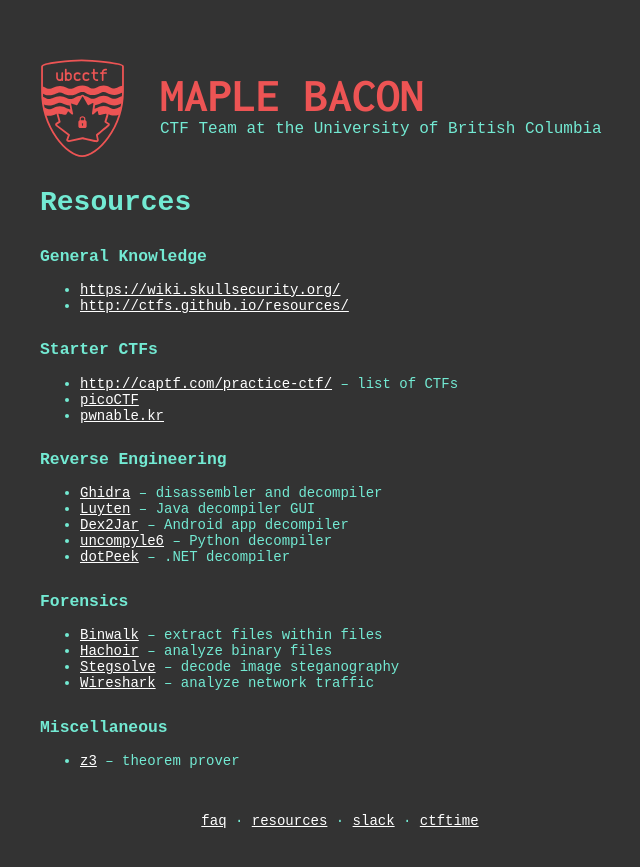
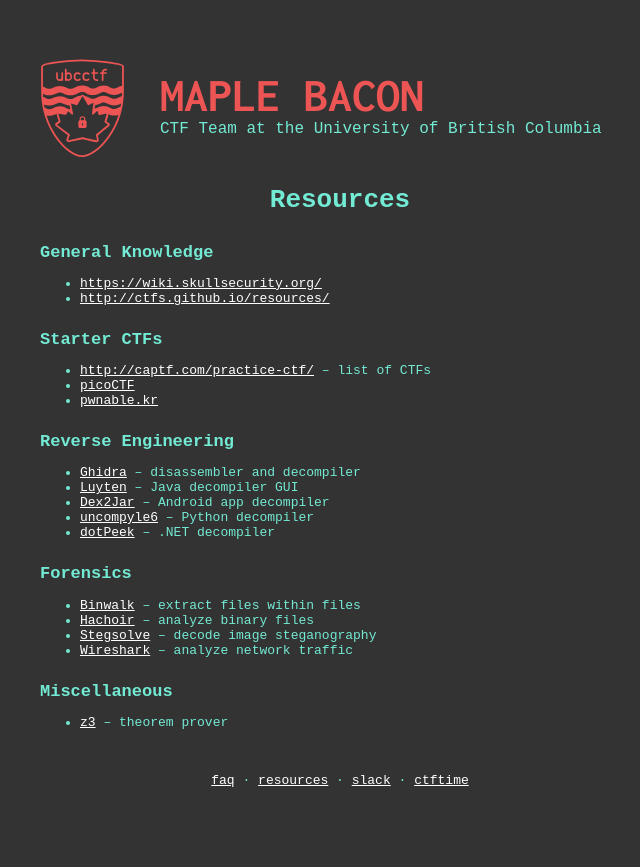
Before and after one commit to ubcctf/ubcctf.github.io, a Jekyll site: the page built from resources.md, in a window 1280 px wide. Shown: the top 867 px of the page, without its empty margins (300-940 px from the left). Built offline with Jekyll 4.4.1, drawn with Linux system fonts in a browser that asks for light colours; some web fonts are replaced.

Commit message:
Adjust site styling

```diff
--- a/_sass/main.scss
+++ b/_sass/main.scss
@@ -2,7 +2,7 @@
 $blue: #73ead3;
 $body-font: 'Overpass Mono', monospace;
 $title-font: 'Inconsolata', monospace;
-$body-font-size: 14px;
+$body-font-size: 13px;
 
 body {
     background-color: #333333;
@@ -37,24 +37,31 @@
     padding-top: 50px;
     margin: 0 auto;
     text-align: center;
+    font-size: 15px;
 }
 
 .section {
     font-size: $body-font-size;
 }
 
-h3 {
-    padding-top: 10px;
-}
-
-p {
-    font-size: $body-font-size * 0.9;
-}
-
 #logo {
     height: 100%;
     float: left;
     padding-right: 35px;
+}
+
+footer {
+    margin-bottom: 25px;
+}
+
+h1 {
+    padding-top: 10px;
+    text-align: center;
+}
+
+h2 {
+    padding-top: 10px;
+    font-size: 17px;
 }
 
 footer {
@@ -72,10 +79,6 @@
     text-decoration-style: wavy;
 }
 
-h1 {
-    padding-top: 10px
-}
-
 @media only screen and (max-width: 600px) {
     #container {
       width: 100%;
@@ -83,6 +86,7 @@
 
     #title-section {
         text-align: center;
+        height: auto;
     }
 
     #logo {
@@ -93,8 +97,8 @@
         padding-bottom: 35px;
     }
 
-    #title-section {
-        height: auto;
-        padding: 50px;
+    .section {
+        margin: 0 auto 25px;
+        width: 95%;
     }
   }
--- a/resources.md
+++ b/resources.md
@@ -5,19 +5,19 @@
 
 # Resources
 
-### General Knowledge
+## General Knowledge
 
 - [https://wiki.skullsecurity.org/](https://wiki.skullsecurity.org/)
 - [http://ctfs.github.io/resources/](http://ctfs.github.io/resources/)
 
-### Starter CTFs
+## Starter CTFs
 
 - [http://captf.com/practice-ctf/](http://captf.com/practice-ctf/) -- list of CTFs
 - [picoCTF](https://picoctf.com/)
 - [pwnable.kr](https://pwnable.kr/)
 
 
-### Reverse Engineering
+## Reverse Engineering
 
 - [Ghidra](https://ghidra-sre.org) -- disassembler and decompiler
 - [Luyten](https://github.com/deathmarine/Luyten) -- Java decompiler GUI
@@ -26,7 +26,7 @@
 - [dotPeek](https://www.jetbrains.com/decompiler) -- .NET decompiler
 
 
-### Forensics
+## Forensics
 
 - [Binwalk](https://github.com/ReFirmLabs/binwalk) -- extract files within files
 - [Hachoir](https://hachoir.readthedocs.io/en/latest/) -- analyze binary files
@@ -34,6 +34,6 @@
 - [Wireshark](https://www.wireshark.org) -- analyze network traffic
 
 
-### Miscellaneous
+## Miscellaneous
 
 - [z3](https://github.com/Z3Prover/z3) -- theorem prover
```
Also changed, not shown: faq.md (+2 -2 lines).
